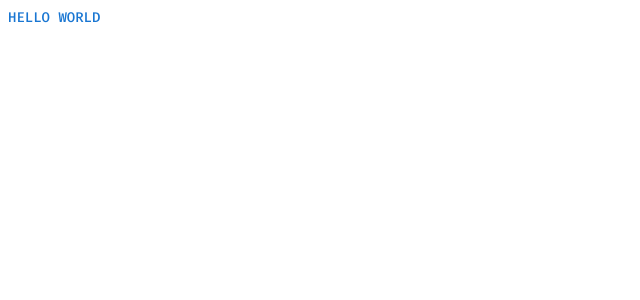
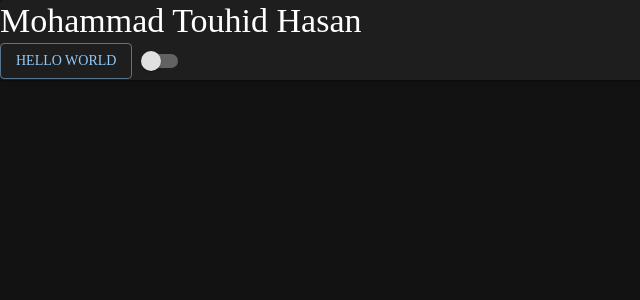
Before and after one commit to touhidhsn/touhidhasan, a Next.js app: page / in a window 1280 px wide. Shown: the top 300 px of the page, without its empty margins (0-640 px from the left). Built offline with nearby package versions, Linux system fonts and the light colour scheme.

Commit message:
dark color mode and switch added

```diff
--- a/app/Providers.tsx
+++ b/app/Providers.tsx
@@ -1,24 +1,31 @@
 'use client';
 
-import { ThemeProvider, Typography, createTheme } from '@mui/material';
-import { NextFont } from 'next/dist/compiled/@next/font';
+import {
+  CssBaseline,
+  ThemeProvider,
+  Typography,
+  createTheme,
+} from '@mui/material';
 import { ReactNode } from 'react';
 
 interface Props {
   children: ReactNode;
-  fontName: NextFont;
 }
 
 const theme = createTheme({
   typography: {
     fontFamily: '"Fira Code", cursive',
   },
+  palette: {
+    mode: 'dark',
+  },
 });
 
-const Providers = ({ children, fontName }: Props) => {
+const Providers = ({ children }: Props) => {
   return (
-    <ThemeProvider className-={fontName} theme={theme}>
-      <Typography>{children}</Typography>
+    <ThemeProvider theme={theme}>
+      <CssBaseline />
+      <body>{children}</body>
     </ThemeProvider>
   );
 };
--- a/app/layout.tsx
+++ b/app/layout.tsx
@@ -3,11 +3,9 @@ import { Fira_Code } from 'next/font/google';
 import './globals.css';
 import Providers from './Providers';
 
-const font = Fira_Code({ subsets: ['latin'] });
-
 export const metadata: Metadata = {
-  title: 'Create Next App',
-  description: 'Generated by create next app',
+  title: 'Mohammad Touhid Hasan',
+  description: 'Welcome to my showoff center!',
 };
 
 export default function RootLayout({
@@ -17,7 +15,7 @@ export default function RootLayout({
 }>) {
   return (
     <html lang='en'>
-      <Providers fontName={font}>{children}</Providers>
+      <Providers>{children}</Providers>
     </html>
   );
 }
--- a/app/page.tsx
+++ b/app/page.tsx
@@ -1,9 +1,17 @@
-import { Button } from '@mui/material';
+import { Box, Button, Paper, Switch, Typography } from '@mui/material';
 
 export default function Home() {
   return (
-    <>
-      <Button>Hello world</Button>
-    </>
+    <Paper>
+      <Typography variant='h4' color={''}>
+        Mohammad Touhid Hasan
+      </Typography>
+      <Button variant={'outlined'}>Hello world</Button>
+      <Switch
+        // checked={checked}
+        // onChange={handleChange}
+        inputProps={{ 'aria-label': 'controlled' }}
+      />
+    </Paper>
   );
 }
```
